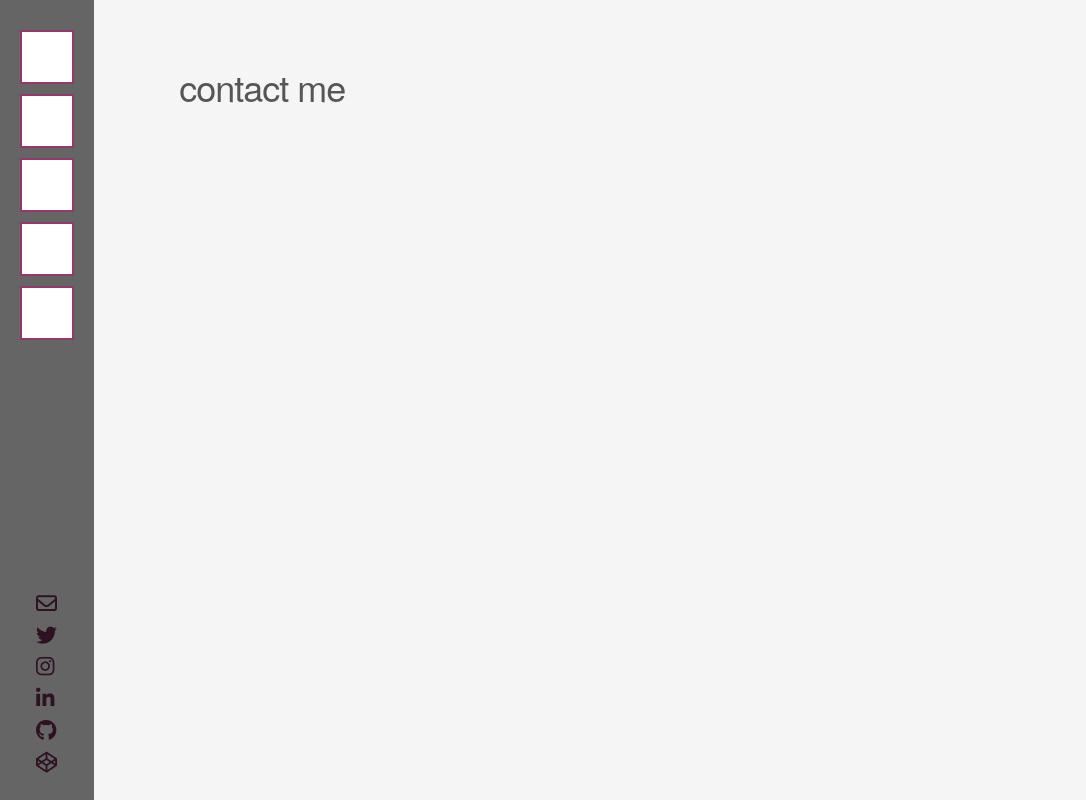
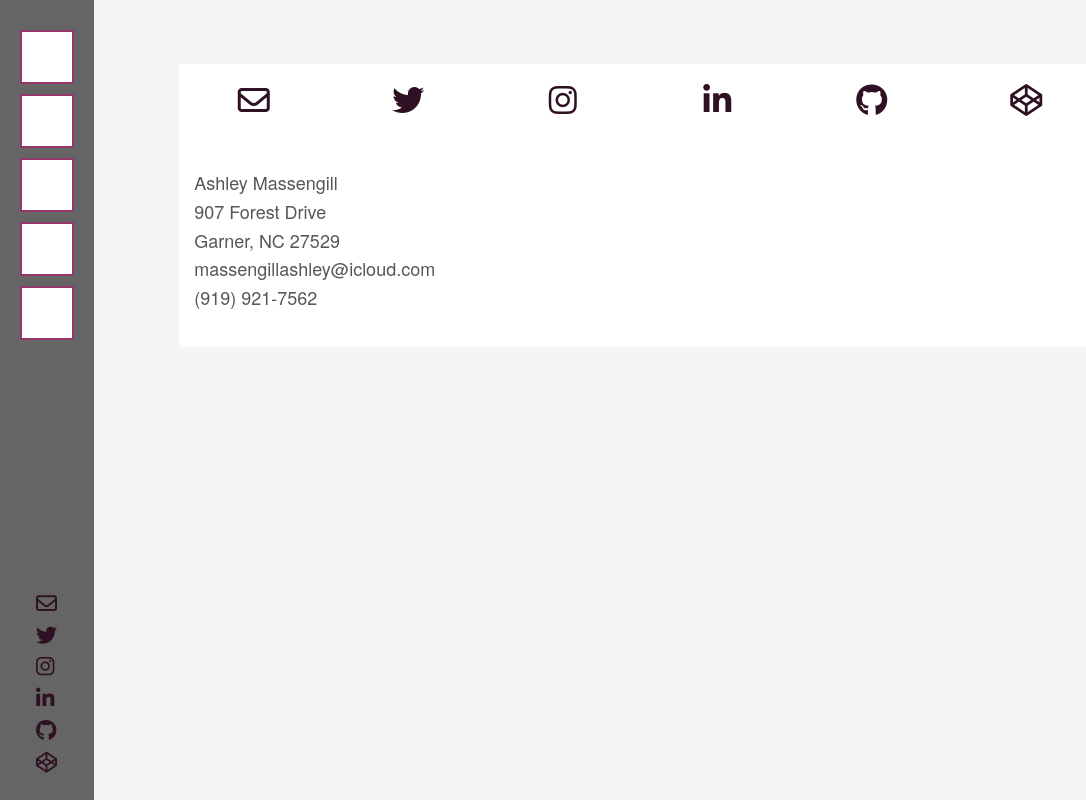
Before and after one commit to ashleymassengill/portfolio, a plain HTML site: page contact.html in a window 1280 px wide. Shown: the whole page, without its empty margins (0-1086 px from the left). Drawn offline with nearby package versions, Linux system fonts and the light colour scheme.

Commit message:
121816 second update

```diff
--- a/contact.html
+++ b/contact.html
@@ -20,8 +20,43 @@
 </section>
 
 
-  <section>
-    <h3>contact me</h3>
+  <section class="pagebody">
+
+    <div class="row socialcontact">
+      <div class="two columns">
+          <a href="mailto:massengillashley@icloud.com"><i class="fa fa-envelope-o" aria-hidden="true"></i></a>
+      </div>
+      <div class="two columns">
+        <a href="https://twitter.com/ashisms" target="_blank"><i class="fa fa-twitter" aria-hidden="true"></i></a>
+      </div>
+      <div class="two columns">
+        <a href="https://www.instagram.com/ashisms/" target="_blank"><i class="fa fa-instagram" aria-hidden="true"></i></a>
+      </div>
+      <div class="two columns">
+          <a href="https://www.linkedin.com/in/ashley-massengill-07455974" target="_blank"><i class="fa fa-linkedin" aria-hidden="true"></i></a>
+      </div>
+      <div class="two columns">
+          <a href="https://github.com/ashleymassengill" target="_blank"><i class="fa fa-github" aria-hidden="true"></i></a>
+      </div>
+      <div class="two columns">
+          <a href="http://codepen.io/ashisms/" target="_blank"><i class="fa fa-codepen" aria-hidden="true"></i></a>
+      </div>
+    </div>
+
+    <div class="row maincontact">
+      <div class="four columns">
+        <p>Ashley Massengill<br>
+        907 Forest Drive<br>
+        Garner, NC 27529<br>
+        <a href="mailto:massengillashley@icloud.com">massengillashley@icloud.com</a><br>
+        (919) 921-7562</p>
+      </div>
+
+      <div class="eight columns">
+
+      </div>
+    </div>
+
   </section>
 
 
--- a/css/_contact.scss
+++ b/css/_contact.scss
@@ -0,0 +1,25 @@
+.socialcontact{
+  text-align: center;
+  div{
+    padding-top: 10px;
+    padding-bottom: 25px;
+    .fa{
+      font-size: 3.2rem;
+      color: $burgandy;
+    }
+    .fa:hover{
+      color: $lime;
+    }
+  }
+}
+
+.maincontact{
+  padding-top: 25px;
+  p{
+    font-size: 18px;
+    a{
+      text-decoration: none;
+      color: $darkgray;
+    }
+  }
+}
--- a/css/_sidebar.scss
+++ b/css/_sidebar.scss
@@ -13,6 +13,8 @@
   display: flex;
   flex-direction: column;
   justify-content: space-between;
+}
+
 .navitem{
   margin: 10px;
   border: 2px solid $pink;
@@ -24,19 +26,23 @@
     font-size: 24px;
     color: $burgandy;
     p{
+      display: none;
       padding-left: 9px;
       padding-top: 3px;
-        display: none;
     }
   }
 }
+
 .navitem:hover{
   width: 125px;
   transition: width .5s;
+  p{
+    display: block;
   }
+}
+
 .navitem:active{
   border-color: $lime;
-  }
 }
 
 .socialnav{
--- a/css/style.scss
+++ b/css/style.scss
@@ -11,10 +11,10 @@ body{
   color: $darkgray;
 }
 
-
-
-section{
+.pagebody{
   margin: 5% 14%;
+  padding: 10px 15px;
+  background-color: white;
 }
 
 @import "media.scss";
```
Also changed, not shown: about.html (+1 -1 lines), index.html (+1 -1 lines), projects.html (+1 -1 lines), resume.html (+1 -1 lines), css/style.css, resources/Color Scheme.png (renamed from resources/Screen Shot 2016-12-12 at 7.54.29 PM.png), resources/Screen Shot 2016-12-12 at 7.53.56 PM.png (deleted), 3 other files. Lines whose indentation alone changed are shown as unchanged.
